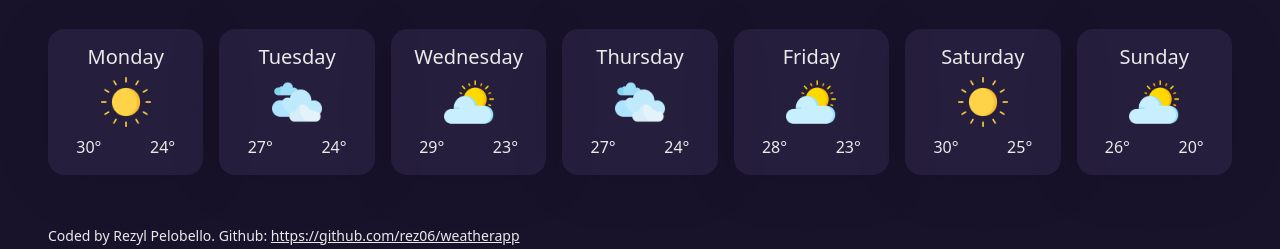
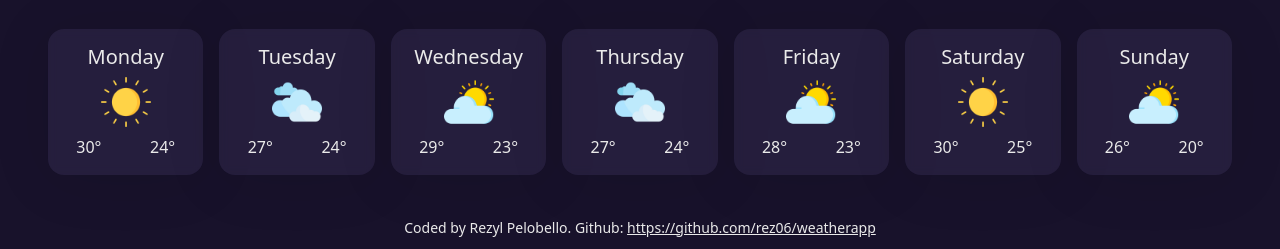
Before and after one commit to rez06/weatherapp, a website: page index.html in a window 1280 px wide. Shown: the part 685-934 px from the top of the page. Drawn offline with nearby package versions, Linux system fonts and the light colour scheme.

Commit message:
Edited p tag

```diff
--- a/index.html
+++ b/index.html
@@ -244,7 +244,7 @@
                 </div>
             </div>
         </div>
-        <small class="text-altlight px-5" >Coded by Rezyl Pelobello. Github: <a class="text-altlight" href="https://github.com/rez06/weatherapp">https://github.com/rez06/weatherapp</a></small>
+        <p class="text-altlight px-5 text-center small" >Coded by Rezyl Pelobello. Github: <a class="text-altlight" href="https://github.com/rez06/weatherapp">https://github.com/rez06/weatherapp</a></p>
     </section>
     <script src="https://cdn.jsdelivr.net/npm/bootstrap@5.3.0-alpha1/dist/js/bootstrap.bundle.min.js" integrity="sha384-w76AqPfDkMBDXo30jS1Sgez6pr3x5MlQ1ZAGC+nuZB+EYdgRZgiwxhTBTkF7CXvN" crossorigin="anonymous"></script>
     <script src="https://cdn.jsdelivr.net/npm/axios/dist/axios.min.js"></script>
```
